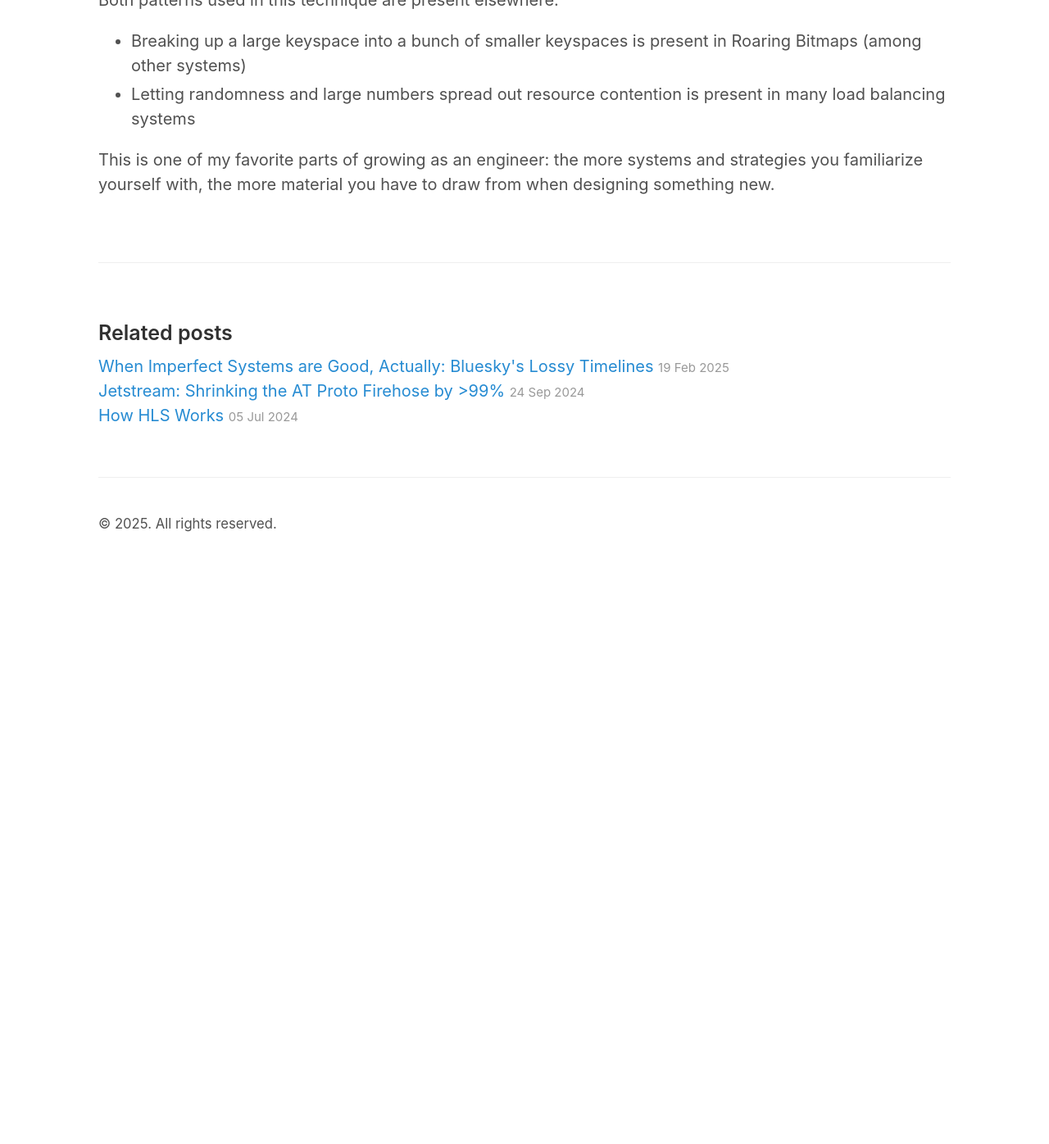
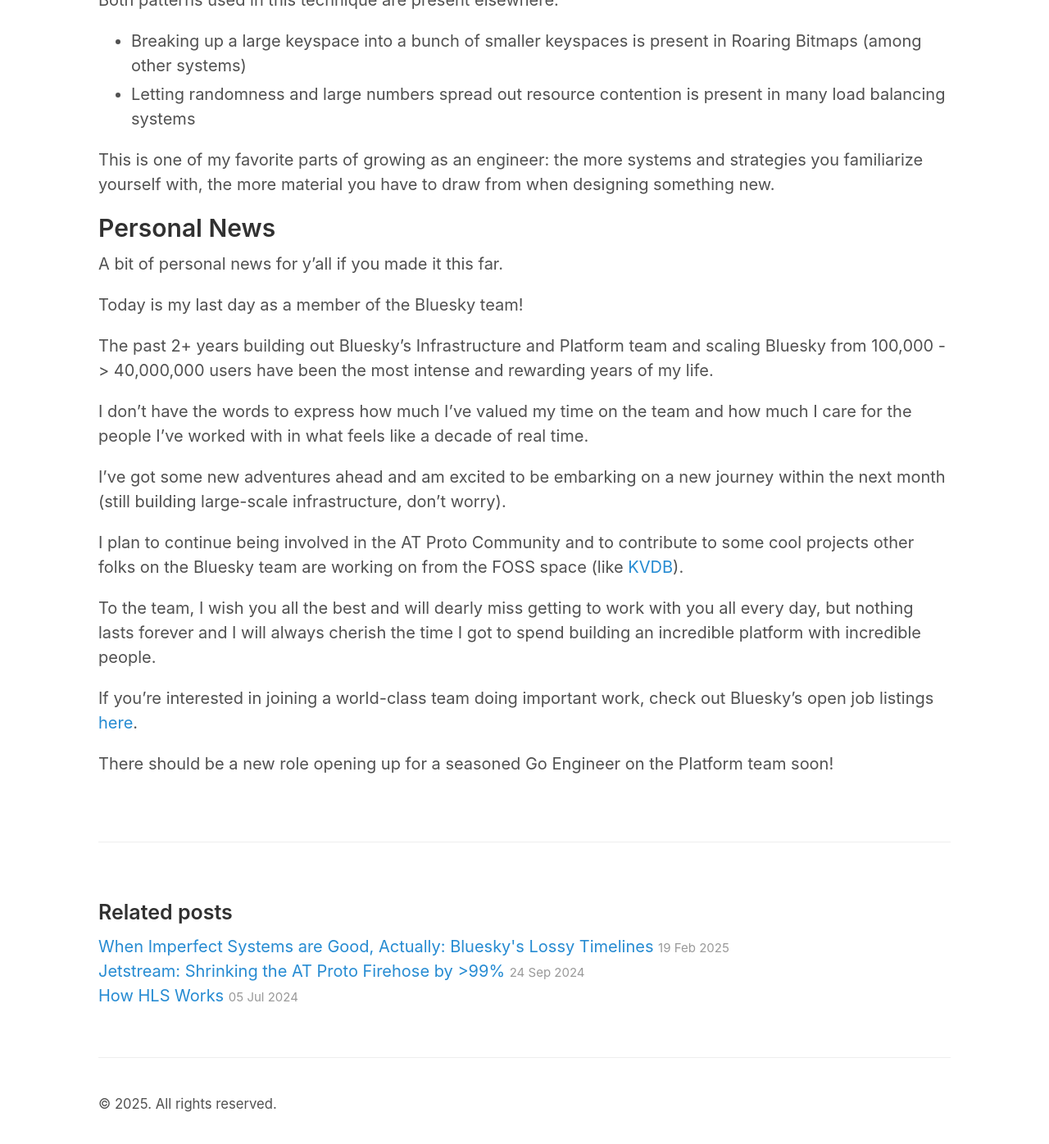
Before and after one commit to jazware/jazco-dev, a Jekyll site: the page built from _posts/2025-09-26-interning.md, in a window 1280 px wide and 1400 px high, scrolled down 7107 px. Shown: the top 1396 px of the window at 82% size. Built offline with Jekyll 4.4.1, drawn with Linux system fonts in a browser that asks for light colours; before the commit the page ends 7800 px from its top, so only the background shows below that.

Commit message:
Add postscript

```diff
--- a/_posts/2025-09-26-interning.md
+++ b/_posts/2025-09-26-interning.md
@@ -180,3 +180,23 @@
 - Letting randomness and large numbers spread out resource contention is present in many load balancing systems
 
 This is one of my favorite parts of growing as an engineer: the more systems and strategies you familiarize yourself with, the more material you have to draw from when designing something new.
+
+## Personal News
+
+A bit of personal news for y'all if you made it this far.
+
+Today is my last day as a member of the Bluesky team!
+
+The past 2+ years building out Bluesky's Infrastructure and Platform team and scaling Bluesky from 100,000 -> 40,000,000 users have been the most intense and rewarding years of my life.
+
+I don't have the words to express how much I've valued my time on the team and how much I care for the people I've worked with in what feels like a decade of real time.
+
+I've got some new adventures ahead and am excited to be embarking on a new journey within the next month (still building large-scale infrastructure, don't worry).
+
+I plan to continue being involved in the AT Proto Community and to contribute to some cool projects other folks on the Bluesky team are working on from the FOSS space (like [KVDB](https://github.com/bluesky-social/kvdb)).
+
+To the team, I wish you all the best and will dearly miss getting to work with you all every day, but nothing lasts forever and I will always cherish the time I got to spend building an incredible platform with incredible people.
+
+If you're interested in joining a world-class team doing important work, check out Bluesky's open job listings [here](https://bsky.social/about/join).
+
+There should be a new role opening up for a seasoned Go Engineer on the Platform team soon!
```
